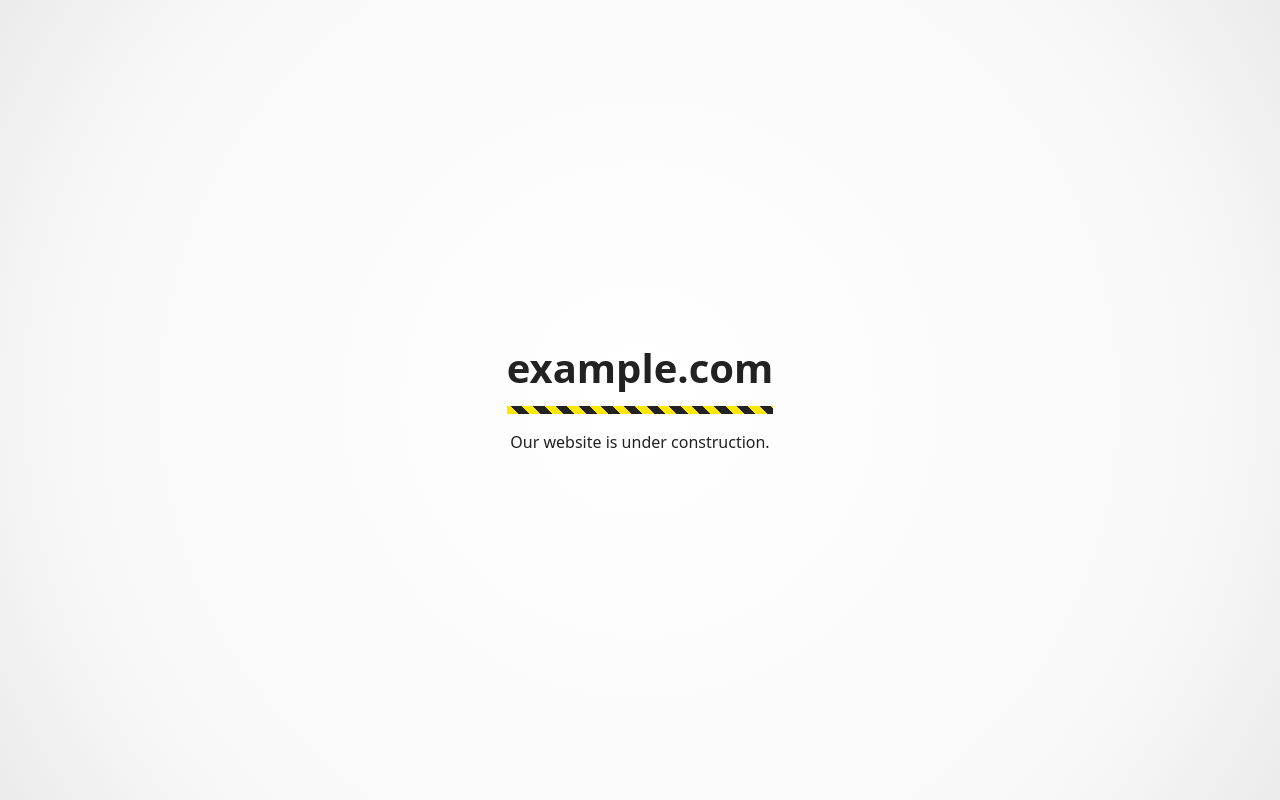
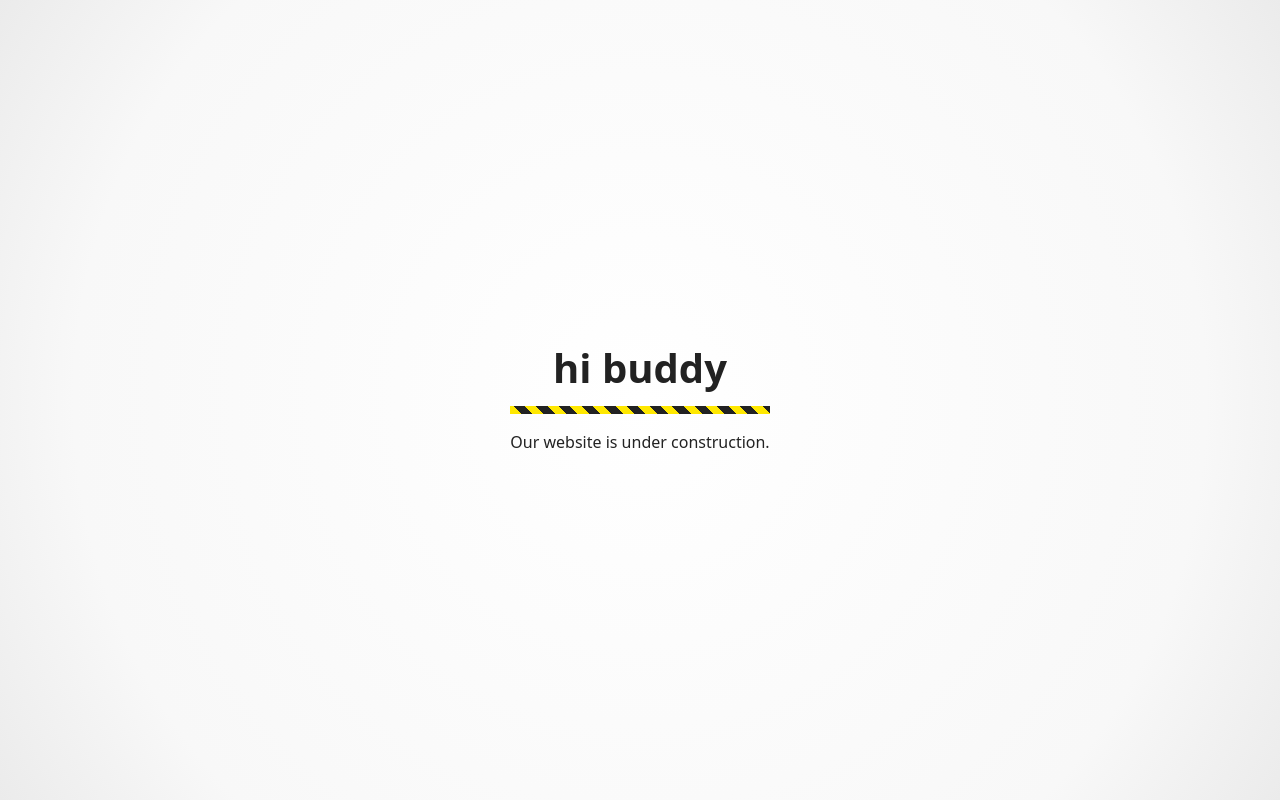
Before and after one commit to amalss7/amal-static-web, a plain HTML site: page index.html in a window 1280 px wide. Drawn offline with Linux system fonts and the light colour scheme.

Commit message:
Update index.html

```diff
--- a/index.html
+++ b/index.html
@@ -53,7 +53,7 @@
   </head>
   <body>
     <main>
-      <h1>example.com</h1>
+      <h1>hi buddy </h1>
       <p>Our website is under construction.</p>
     </main>
   </body>
```
